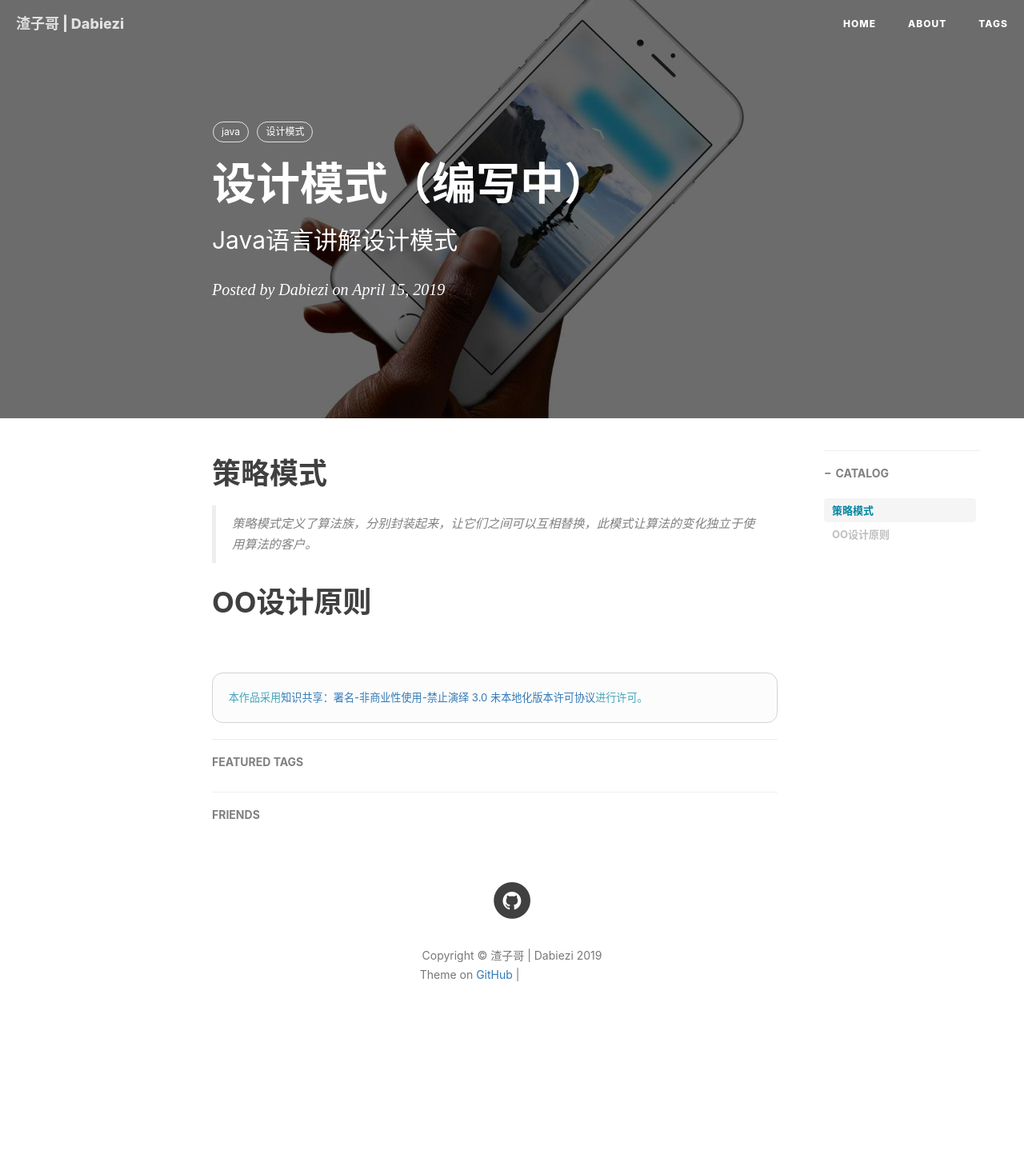
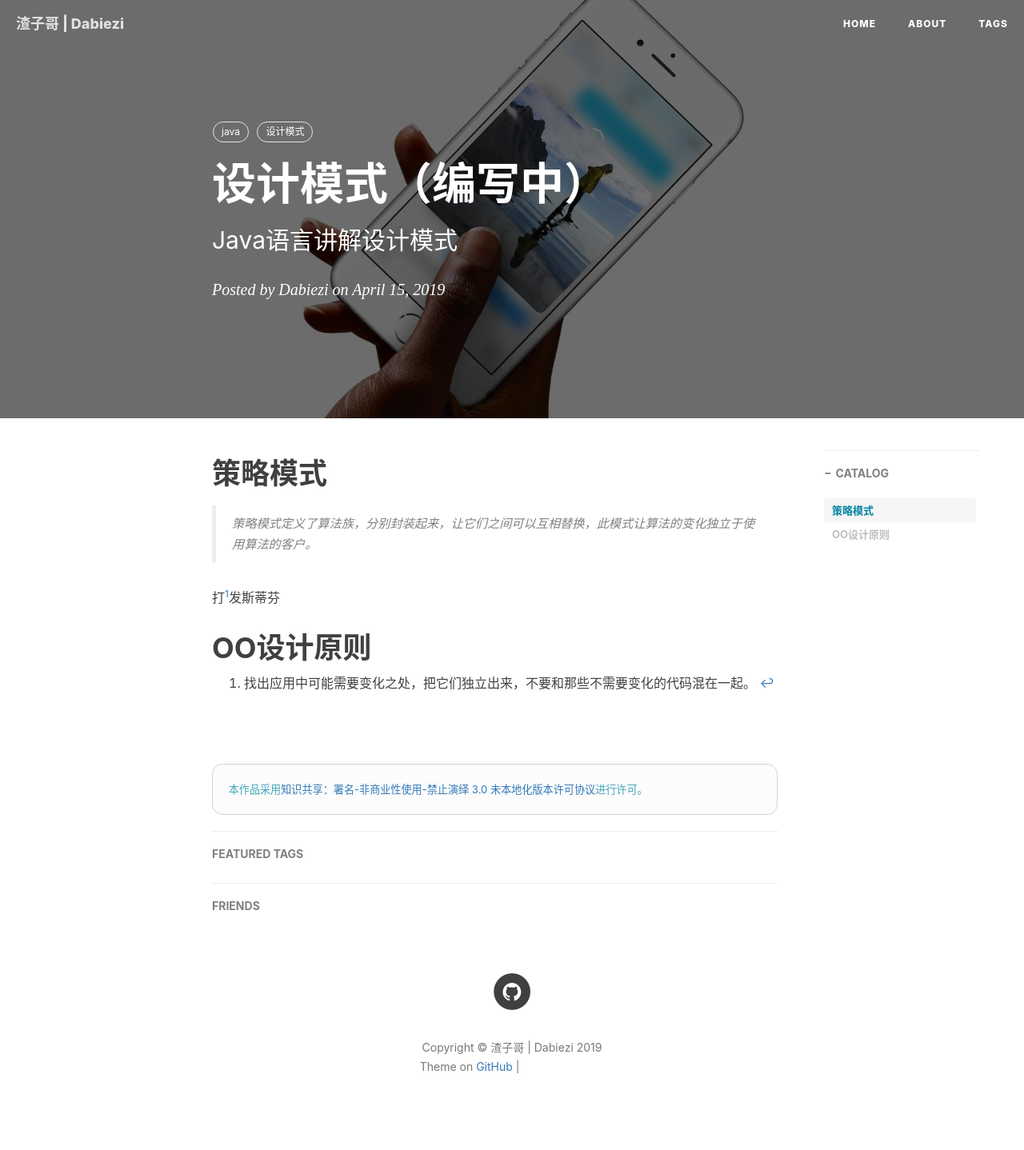
Before and after one commit to anxiouspig/anxiouspig.github.io, a Jekyll site: the page built from _posts/2019-04-14-设计模式.md, in a window 1280 px wide. Shown: the whole page at 80% size. Built offline with Jekyll 4.4.1, drawn with Linux system fonts in a browser that asks for light colours; nearby versions of some CDN libraries; comment, search, counter and statistics services are not loaded; before the commit the page ends 1323 px from its top, so only the background shows below that; grey boxes are pictures that could not be loaded.

Commit message:
Update 2019-04-14-设计模式.md

```diff
--- a/_posts/2019-04-14-设计模式.md
+++ b/_posts/2019-04-14-设计模式.md
@@ -13,6 +13,8 @@ tags:
 # 策略模式
 > 策略模式定义了算法族，分别封装起来，让它们之间可以互相替换，此模式让算法的变化独立于使用算法的客户。
 
+打[^1]发斯蒂芬
+
 # OO设计原则
 [^1]:找出应用中可能需要变化之处，把它们独立出来，不要和那些不需要变化的代码混在一起。
 [^2]:针对接口编程，而不是针对实现编程。
```
